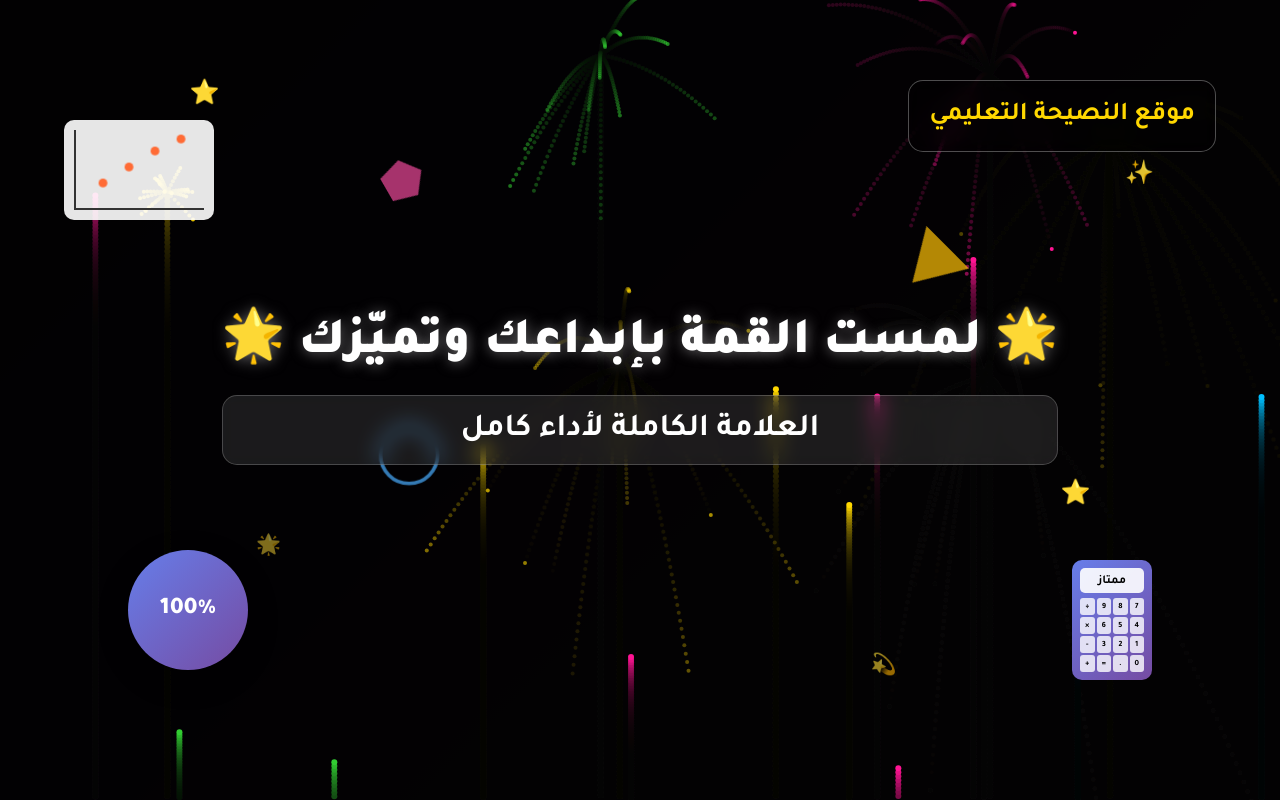
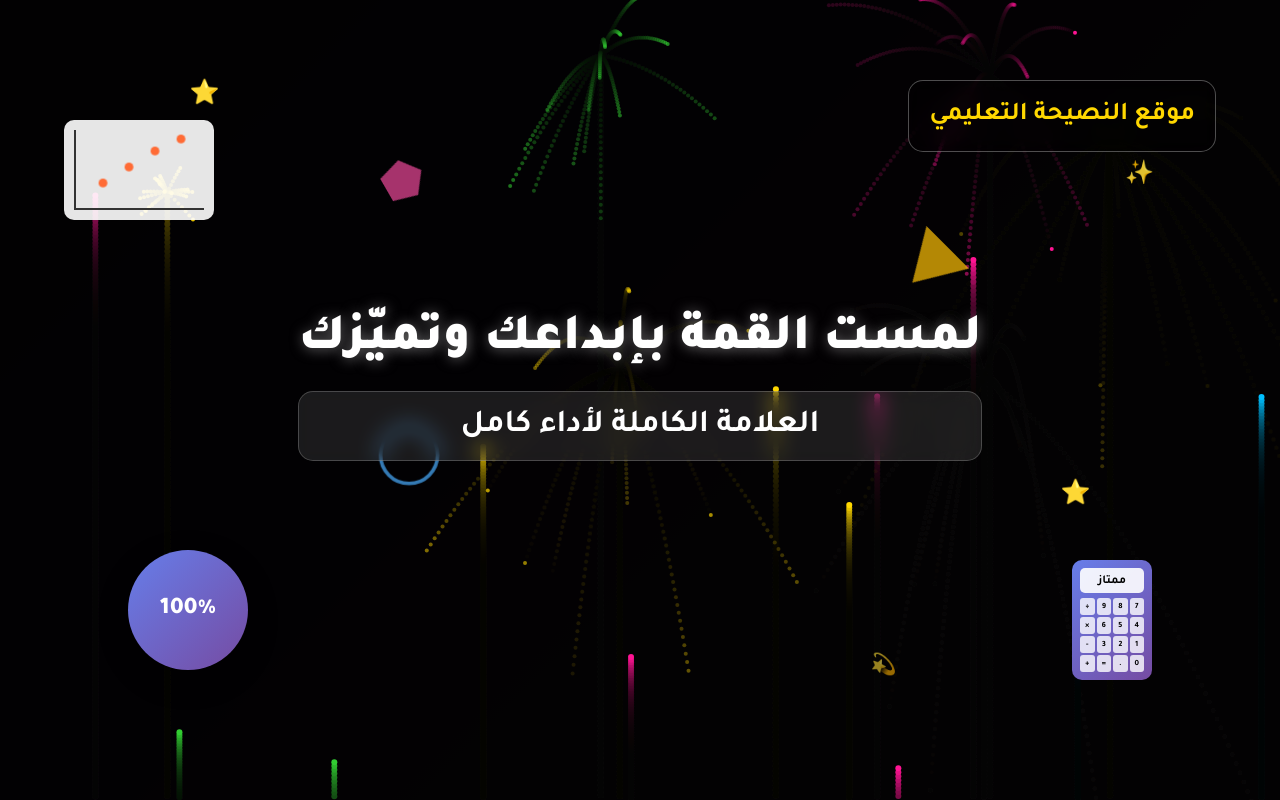
Before and after one commit to Homam-Alkrad/2008_Naseeha_Animation, a plain HTML site: page math/math2.html in a window 1280 px wide. Drawn offline with Linux system fonts and the light colour scheme.

Commit message:
Update math2.html

```diff
--- a/math/math2.html
+++ b/math/math2.html
@@ -3,7 +3,7 @@
 <head>
     <meta charset="UTF-8">
     <meta name="viewport" content="width=device-width, initial-scale=1.0">
-    <title>موقع النصيحة 🌟</title>
+    <title>موقع النصيحة </title>
     <style>
         @import url('https://fonts.googleapis.com/css2?family=Tajawal:wght@300;400;500;700;900&display=swap');
 
@@ -402,7 +402,7 @@
     <div class="stars">
         <div class="star" style="top: 10%; left: 15%;">⭐</div>
         <div class="star" style="top: 20%; right: 10%;">✨</div>
-        <div class="star" style="bottom: 30%; left: 20%;">🌟</div>
+        <div class="star" style="bottom: 30%; left: 20%;"></div>
         <div class="star" style="bottom: 15%; right: 30%;">💫</div>
         <div class="star" style="top: 60%; right: 15%;">⭐</div>
     </div>
@@ -415,7 +415,7 @@
 
     <div class="container">
         <div class="main-content">
-            <h1>🌟 لمست القمة بإبداعك وتميّزك 🌟</h1>
+            <h1> لمست القمة بإبداعك وتميّزك </h1>
             <h2>العلامة الكاملة لأداء كامل</h2>
         </div>
     </div>
@@ -595,4 +595,5 @@
         });
     </script>
 </body>
+
 </html>
```
